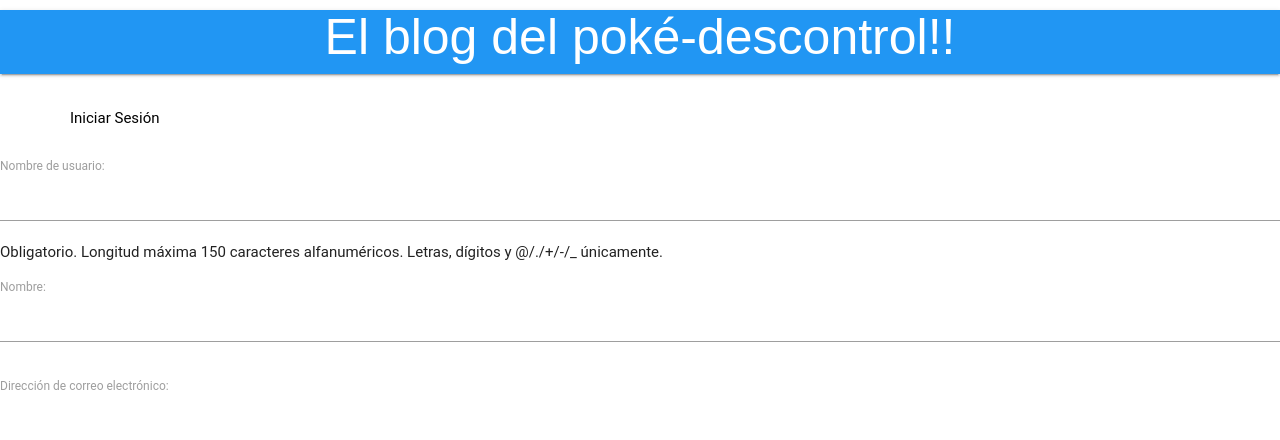
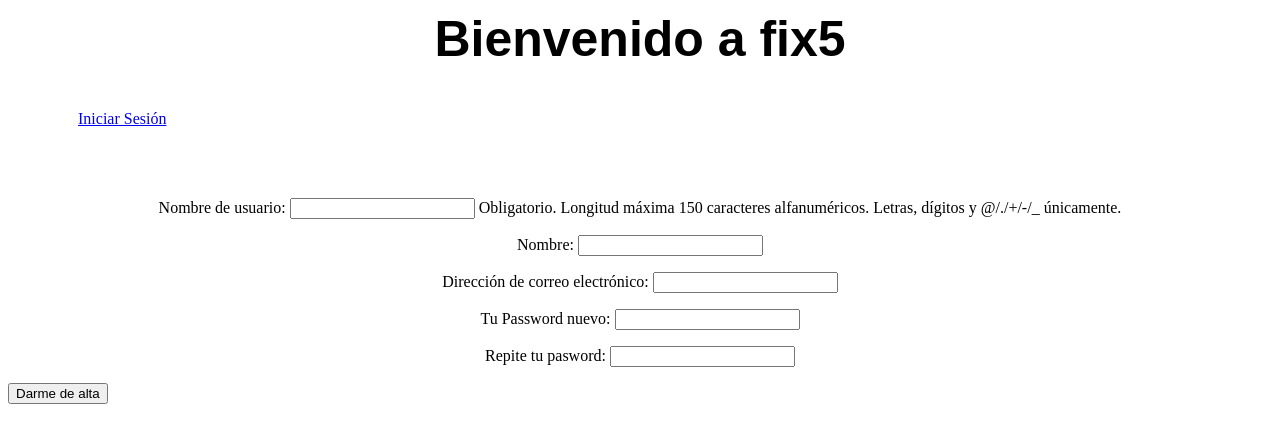
Before and after one commit to angel-blas/fix5, a Django app: page /accounts/alta/ in a window 1280 px wide. Shown: the top 440 px of the page. Run offline with Django 3.2, Linux system fonts and the light colour scheme; some libraries are stand-ins or nearby versions; some web fonts are replaced.

Commit message:
PrimerosCambios

```diff
--- a/templates/base.html
+++ b/templates/base.html
@@ -1,7 +1,6 @@
 <html>
 <head>
-    <title>Poké-BLog</title>
-    <link rel="stylesheet" href="https://cdnjs.cloudflare.com/ajax/libs/materialize/0.97.6/css/materialize.min.css">
+    <title>Fix5</title>
     <style>
         body{
         }
@@ -29,7 +28,7 @@
 </head>
 <body>
     <nav class="blue">
-    <h2 id="titulito">El blog del poké-descontrol!!</h2>
+    <h2 id="titulito">Bienvenido a fix5</h2>
     <div class="nav-wrapper black-text">
     {%if request.user.is_authenticated%}
         <a class="black-text" align="right" href="{%url 'nuevo'%}">Publica algo</a>
```
